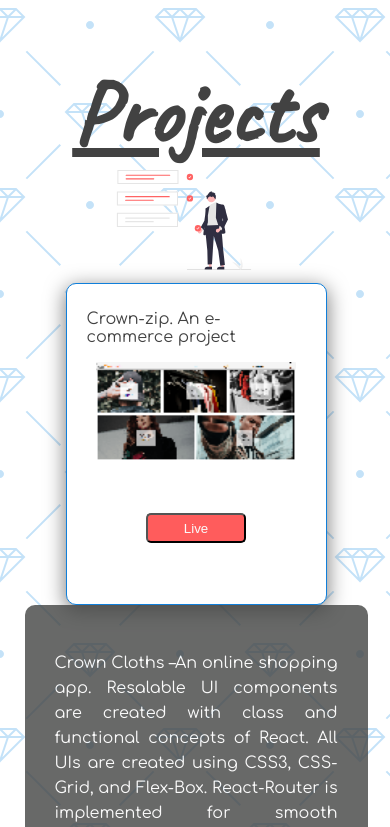
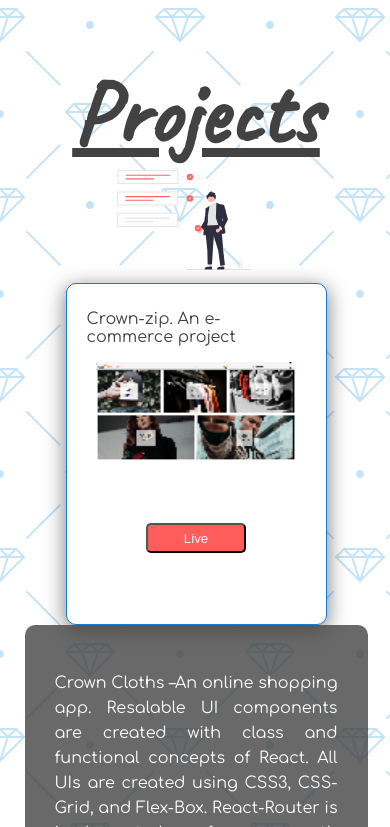
Before and after one commit to Narinder84/dream-projects, a React (Create React App) app: page / in a window 390 px wide. Shown: the part 2675-3502 px from the top of the page. Built offline with nearby package versions, Linux system fonts and the light colour scheme.

Commit message:
mobile UI

```diff
--- a/src/components/darkLightMode/darkLightComponents/lightDark.project/lightDark.project.styles.css
+++ b/src/components/darkLightMode/darkLightComponents/lightDark.project/lightDark.project.styles.css
@@ -41,7 +41,7 @@ h1 {
 	flex-direction: column;
 	align-items: center;
 	width: 300px;
-	height: 300px;
+	height: 320px;
 }
 #image-container {
 	display: flex;
```
